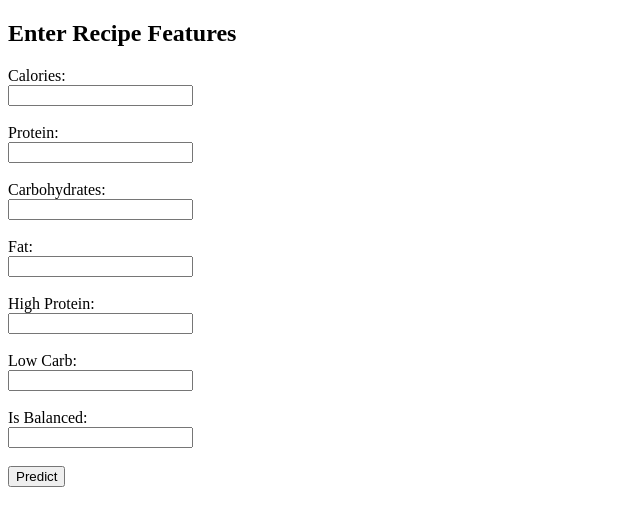
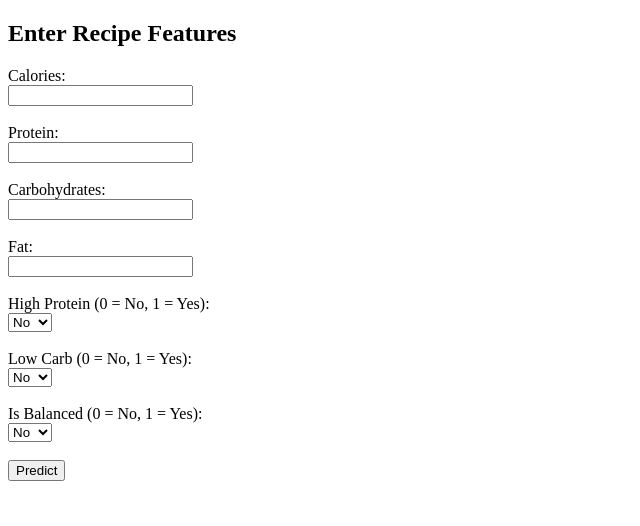
Before and after one commit to 4GeeksAcademy/bertuzzi-final-ml, a Flask app: page / in a window 1280 px wide. Shown: the top 526 px of the page, without its empty margins (0-640 px from the left). Run offline with Flask 3, Linux system fonts and the light colour scheme; parts of the project's set-up code (start-up, migrations or seed data) failed here and were passed over.

Commit message:
run code and update form

```diff
--- a/src/app.py
+++ b/src/app.py
@@ -5,10 +5,10 @@ import numpy as np
 app = Flask(__name__)
 
 # Load trained model and scaler
-with open("/workspaces/bertuzzi-machine-learning-final/src/rf_model.pkl", "rb") as model_file:
+with open("/workspaces/bertuzzi-final-ml/src/rf_model.pkl", "rb") as model_file:
     model = pickle.load(model_file)
 
-with open("/workspaces/bertuzzi-machine-learning-final/src/scaler.pkl", "rb") as scaler_file:
+with open("/workspaces/bertuzzi-final-ml/src/scaler.pkl", "rb") as scaler_file:
     scaler = pickle.load(scaler_file)
 
 @app.route("/")
@@ -24,13 +24,14 @@ def predict():
             'high_protein', 'low_carb', 'is_balanced'
         ]]
 
-        # Scale the input
-        input_scaled = scaler.transform([[
-            'calories', 'protein', 'carbohydrates', 'fat'
-        ]])
+        # Scale only the first 4 features
+        input_scaled = scaler.transform([features[:4]])
+
+        # Combine scaled numeric and unscaled binary features
+        final_input = np.concatenate([input_scaled[0], features[4:]])
 
         # Predict using the model
-        prediction = model.predict(input_scaled)[0]
+        prediction = model.predict([final_input])[0]
 
         return render_template("form.html", prediction_text=f"Predicted Health Score: {int(prediction)}")
 
--- a/src/templates/form.html
+++ b/src/templates/form.html
@@ -7,10 +7,22 @@
 <body>
     <h2>Enter Recipe Features</h2>
     <form method="POST" action="/predict">
-        {% for field in ['calories', 'protein', 'carbohydrates', 'fat', 'high_protein', 'low_carb', 'is_balanced'] %}
+
+        <!-- Numeric Inputs -->
+        {% for field in ['calories', 'protein', 'carbohydrates', 'fat'] %}
             <label for="{{ field }}">{{ field.replace('_', ' ').title() }}:</label><br>
             <input type="number" name="{{ field }}" step="0.01" required><br><br>
         {% endfor %}
+
+        <!-- Binary Inputs -->
+        {% for field in ['high_protein', 'low_carb', 'is_balanced'] %}
+            <label for="{{ field }}">{{ field.replace('_', ' ').title() }} (0 = No, 1 = Yes):</label><br>
+            <select name="{{ field }}" required>
+                <option value="0">No</option>
+                <option value="1">Yes</option>
+            </select><br><br>
+        {% endfor %}
+
         <input type="submit" value="Predict">
     </form>
 
```
Also changed, not shown: 1 other file.
